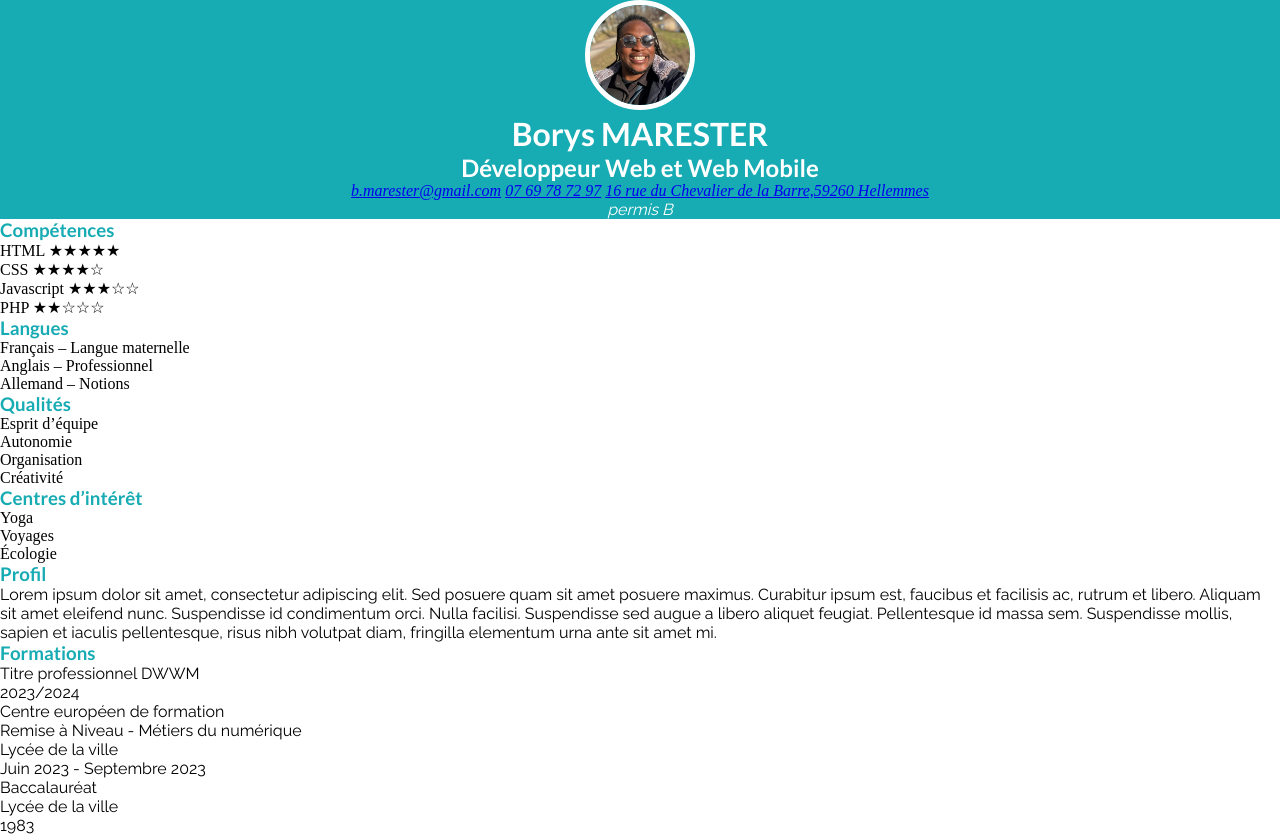
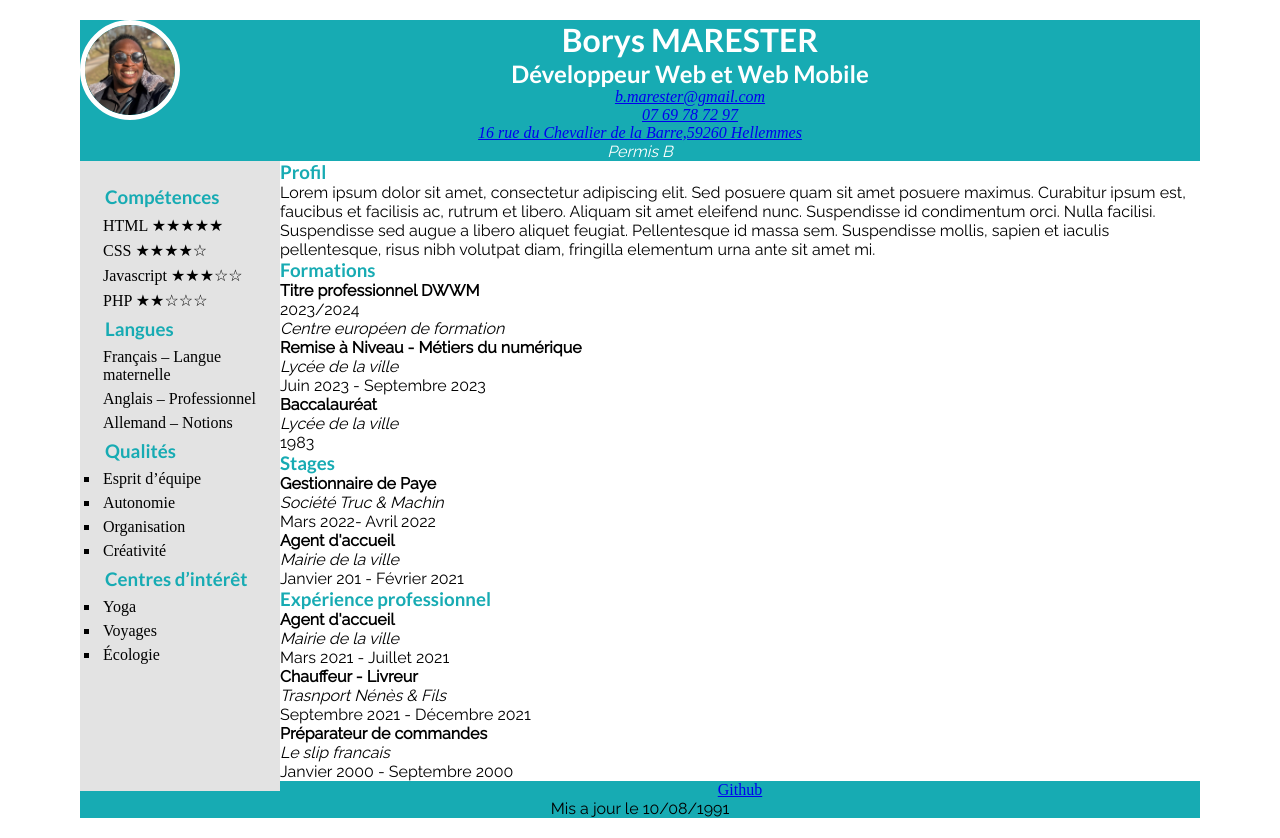
Before and after one commit to MaladaizZ/Marester-Resume, a plain HTML site: page index.html in a window 1280 px wide. Shown: the top 838 px of the page. Drawn offline with Linux system fonts and the light colour scheme; files whose address does not match are found by name.

Commit message:
add structures css left menu and header

```diff
--- a/index.html
+++ b/index.html
@@ -10,81 +10,101 @@
 
 <body>
     <div>
-        <header>
+        <header class="container">
+            <div>
                 <img src="./ressources/images/borys-photo-profil.JPEG" alt="photo-de-profil-borys" class="photoprofil">
+            </div>
+            <div>
                 <h1>Borys MARESTER</h1>
+            </div>
+            <div>
                 <h2>Développeur Web et Web Mobile</h2>
+            </div>
+            <div class="adress">
                 <address>
+                    <div>
                         <a href="mailto:" b.marester@gmail.com>b.marester@gmail.com</a>
+                    </div>
+                    <div>
                         <link rel="stylesheet" href="./ressources/favicons/enveloppe.png">
+                    </div>
+                    <div>
                         <a href="tel:+33769787297">07 69 78 72 97</a>
+                    </div>
+                    <div>
                         <a href="https://maps.app.goo.gl/vUtR8QqxcbsoGd25A" target="_blank">16 rue du Chevalier de la
                             Barre,59260 Hellemmes</a>
-                <p>permis B</p>
+                    </div>
+                    <div>
+                        <p>Permis B</p>
+                    </div>
                 </address>
+
+            </div>
         </header>
         <main>
             <div>
+                <!--  barre de menu a gauche -->
                 <aside>
-                    <h3>Compétences</h3>
-                    <ul>
+                    <h3 class="menugauche">Compétences</h3>
+                    <ul class="list">
                         <li>HTML ★★★★★</li>
                         <li>CSS ★★★★☆</li>
                         <li>Javascript ★★★☆☆</li>
                         <li>PHP ★★☆☆☆</li>
                     </ul>
 
-                    <h3>Langues</h3>
-                    <ul>
+                    <h3 class="menugauche">Langues</h3>
+                    <ul class="list">
                         <li>Français – Langue maternelle</li>
                         <li>Anglais – Professionnel</li>
                         <li>Allemand – Notions</li>
                     </ul>
 
-                    <h3>Qualités</h3>
-                    <ul>
+                    <h3 class="menugauche">Qualités</h3>
+                    <ul class="carre">
                         <li>Esprit d’équipe</li>
                         <li>Autonomie</li>
                         <li>Organisation</li>
                         <li>Créativité</li>
                     </ul>
 
-                    <h3>Centres d’intérêt</h3>
-                    <ul>
+                    <h3 class="menugauche">Centres d’intérêt</h3>
+                    <ul class="carre">
                         <li>Yoga</li>
                         <li>Voyages</li>
                         <li>Écologie</li>
                     </ul>
                 </aside>
             </div>
+            <!-- menu central -->
+            <div>
                 <section>
-                <div>
                     <h3> Profil</h3>
                     <p>Lorem ipsum dolor sit amet, consectetur adipiscing elit. Sed posuere quam sit amet posuere
                         maximus. Curabitur ipsum est, faucibus et facilisis ac, rutrum et libero.
-                        Aliquam sit amet eleifend nunc. Suspendisse id condimentum orci. Nulla facilisi. Suspendisse sed
+                        Aliquam sit amet eleifend nunc. Suspendisse id condimentum orci. Nulla facilisi. Suspendisse
+                        sed
                         augue a libero aliquet feugiat. Pellentesque id massa sem.
                         Suspendisse mollis, sapien et iaculis pellentesque, risus nibh volutpat diam, fringilla
                         elementum urna ante sit amet mi.
                     </p>
-                </div>
-
                 </section>
                 <section>
                     <div>
                         <h3>Formations</h3>
-                    <p>Titre professionnel DWWM</p>
+                        <p class="gras">Titre professionnel DWWM</p>
                         <p>2023/2024</p>
-                    <p>Centre européen de formation</p>
+                        <p class="italic">Centre européen de formation</p>
                     </div>
                     <div>
-                    <p>Remise à Niveau - Métiers du numérique</p>
-                    <p>Lycée de la ville</p>
+                        <p class="gras">Remise à Niveau - Métiers du numérique</p>
+                        <p class="italic">Lycée de la ville</p>
                         <p>Juin 2023 - Septembre 2023</p>
                     </div>
                     <div>
-                    <p>Baccalauréat</p>
-                    <p>Lycée de la ville</p>
+                        <p class="gras">Baccalauréat</p>
+                        <p class="italic">Lycée de la ville</p>
                         <p>1983</p>
                     </div>
                 </section>
@@ -93,13 +113,13 @@
                         <h3>Stages</h3>
                     </div>
                     <div>
-                    <p>Gestionnaire de Paye</p>
-                    <p>Société Truc & Machin</p>
+                        <p class="gras">Gestionnaire de Paye</p>
+                        <p class="italic">Société Truc & Machin</p>
                         <p>Mars 2022- Avril 2022</p>
                     </div>
                     <div>
-                    <p>Agent d'accueil</p>
-                    <p>Mairie de la ville</p>
+                        <p class="gras">Agent d'accueil</p>
+                        <p class="italic">Mairie de la ville</p>
                         <p>Janvier 201 - Février 2021</p>
                     </div>
                 </section>
@@ -108,22 +128,22 @@
                         <h3>Expérience professionnel</h3>
                     </div>
                     <div>
-                    <p>Agent d'accueil</p>
-                    <p>Mairie de la ville</p>
+                        <p class="gras">Agent d'accueil</p>
+                        <p class="italic">Mairie de la ville</p>
                         <p>Mars 2021 - Juillet 2021</p>
                     </div>
                     <div>
-                    <p>Chauffeur - Livreur</p>
-                    <p>Trasnport Nénès & Fils</p>
+                        <p class="gras">Chauffeur - Livreur</p>
+                        <p class="italic">Trasnport Nénès & Fils</p>
                         <p>Septembre 2021 - Décembre 2021</p>
                     </div>
                     <div>
-                    <p>Préparateur de commandes</p>
-                    <p>Le slip francais</p>
-                    <p>Janvier 2000 - Septmebre 2000</p>
+                        <p class="gras">Préparateur de commandes</p>
+                        <p class="italic">Le slip francais</p>
+                        <p>Janvier 2000 - Septembre 2000</p>
                     </div>
                 </section>
-
+            </div>
         </main>
         <footer>
             <a href="./ressources/favicons/github.png" target="_blank">Github</a>
--- a/ressources/css/style.css
+++ b/ressources/css/style.css
@@ -5,10 +5,11 @@
     src: url(../fonts/Raleway-Regular.woff);
     src: url(../fonts/Raleway-Regular.ttf) format(truetype);
 }
-
+/* style generale */
 * {
     margin: 0;
     padding: 0;
+    box-sizing: border-box;
 }
 
 h1{
@@ -26,10 +27,24 @@ h3{
 p{
     font-family: "Raleway";
 }
+
+.gras{
+    font-weight: bold;
+}
+
+.italic {
+    font-style: italic;
+}
+
+/* style sur le contenu */
+
 body {
     display: flex;
     justify-content: center;
-    min-width: 1160px;
+    max-width: 1160px;
+    margin: 0 auto;
+    padding: 20px;
+    align-items: flex-start;
 }
 
 .photoprofil {
@@ -38,6 +53,7 @@ body {
     width: 100px;
     height: 100px;
     object-fit: cover;
+    float: left;
 }
 
 header {
@@ -45,3 +61,34 @@ header {
     background-color: #17abb3;
     text-align: center;
 }
+
+/* style pour la barre de menu a gauche */
+
+aside{
+    width: 200px;
+    float: left;
+    height: 630px;
+    padding: 20px;
+    background-color: #e3e3e3;
+    padding: 20px;
+}
+.menugauche{
+    padding: 5px;
+}
+
+li {
+    padding: 3px;
+}
+
+.list{
+    list-style-type: none;
+}
+
+.carre{
+    list-style-type:square;
+}
+
+footer{
+    background-color: #17abb3;
+    text-align: center;
+}
```
Lines whose indentation alone changed are shown as unchanged.
